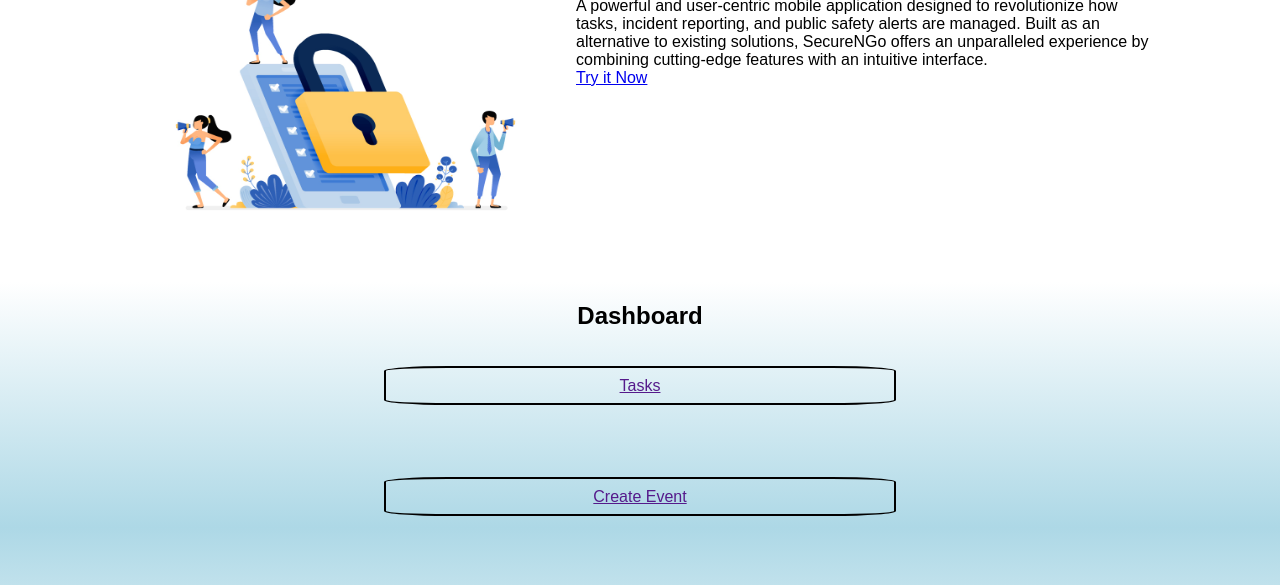
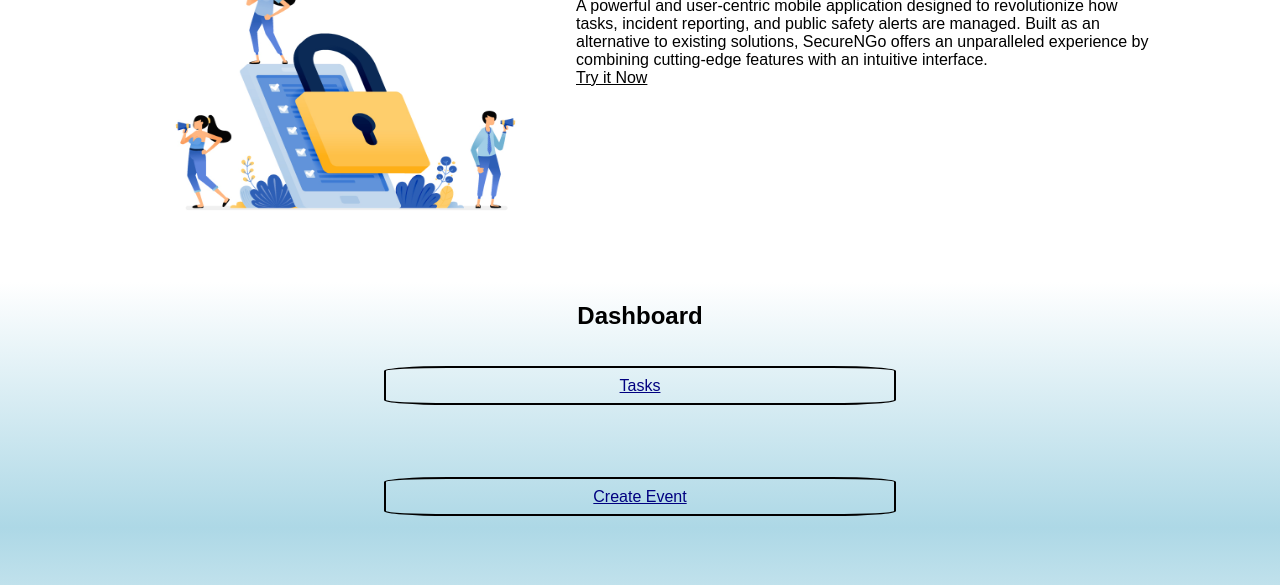
Before and after one commit to TreLynnnn/SecureNGo, a plain HTML site: page index.html in a window 1280 px wide. Shown: the part 182-767 px from the top of the page. Drawn offline with Linux system fonts and the light colour scheme.

Commit message:
updated links css

```diff
--- a/style.css
+++ b/style.css
@@ -12,6 +12,16 @@
  }
  p {
     font-size: 1rem;
+ }
+ /* links */
+ a:link {
+   color: black;
+ }
+ a:visited {
+   color: navy;
+ }
+ a:hover {
+   color: gold;
  }
  nav {
     display: flex;
```
